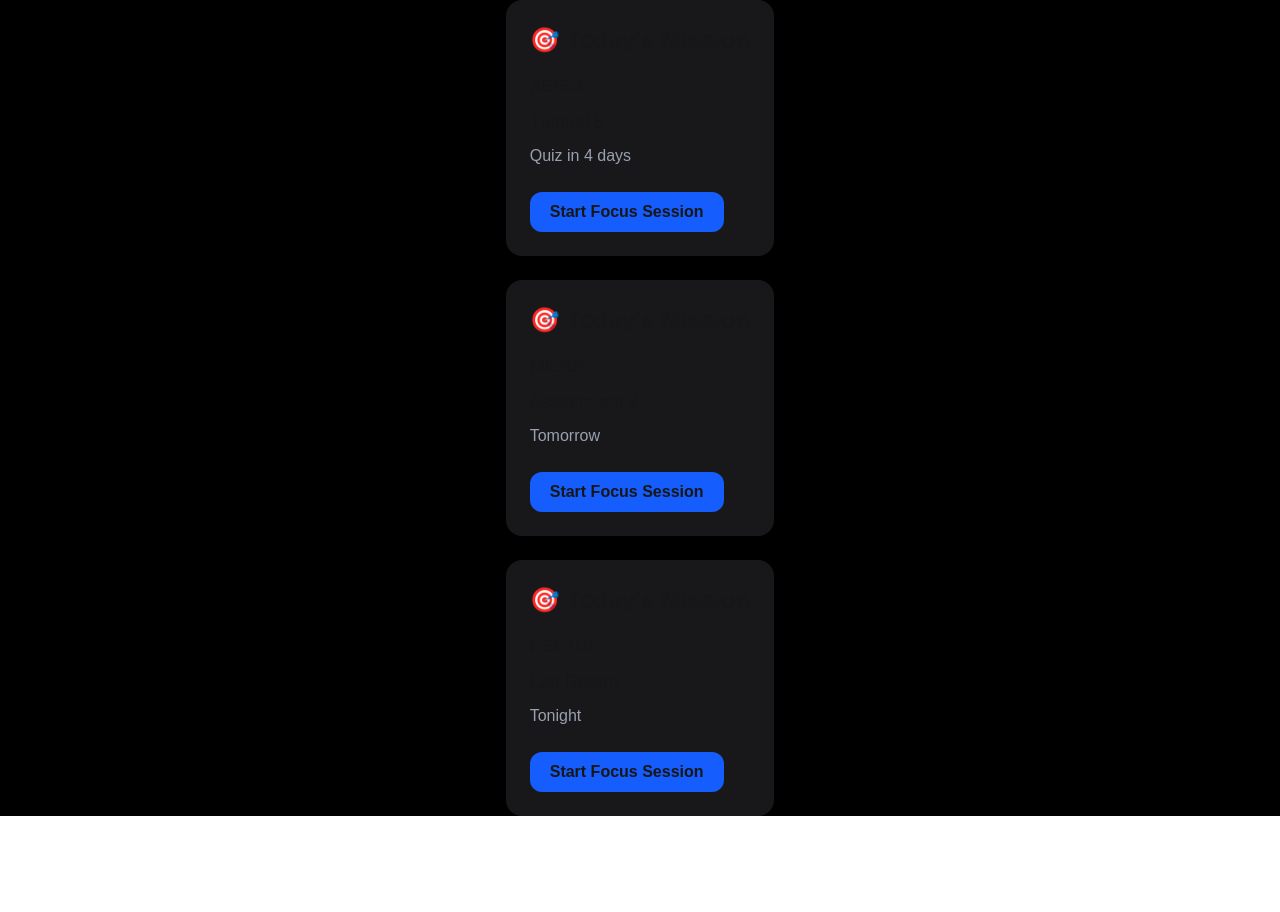
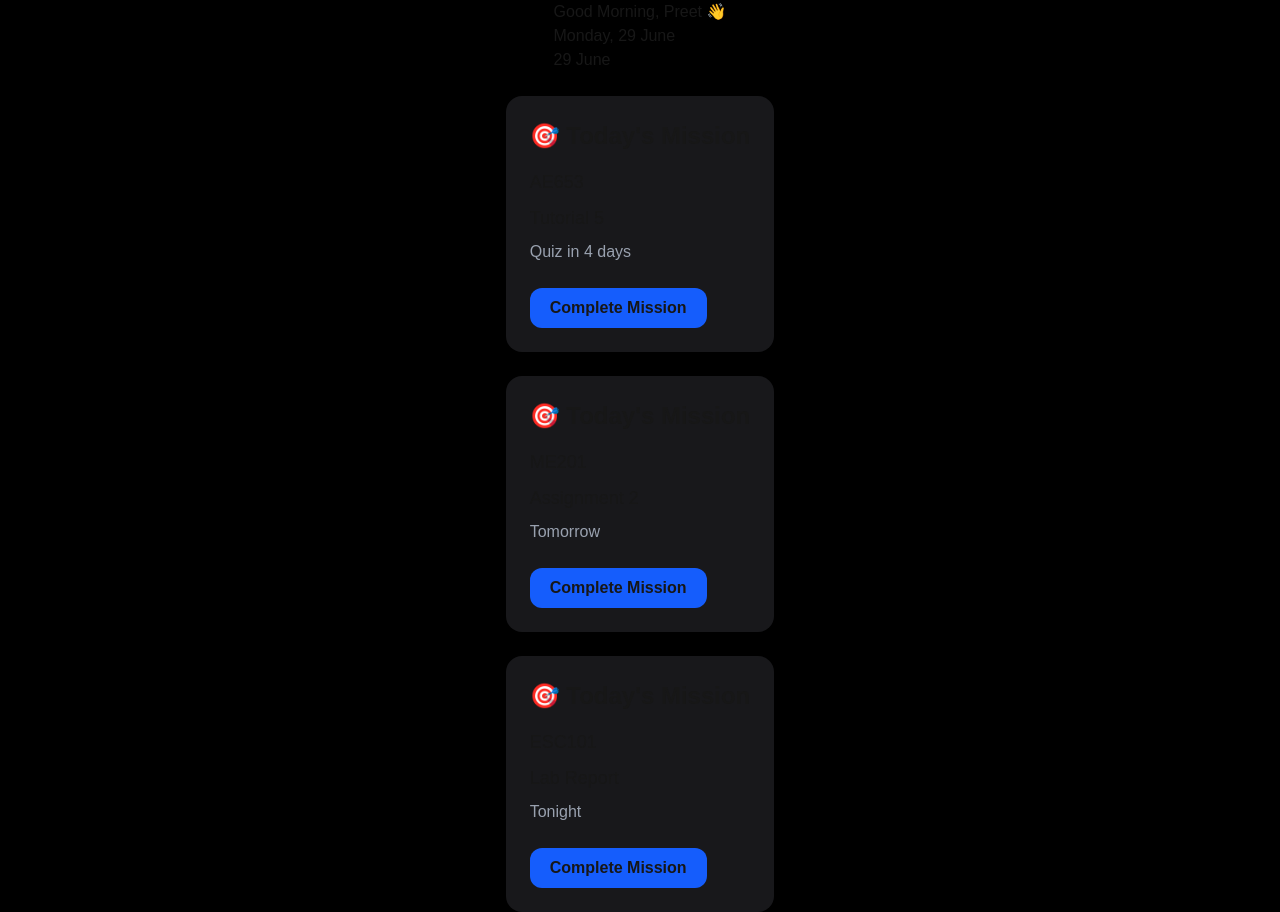
Before and after one commit to time-ninja/atlas-os, a Next.js app: page / in a window 1280 px wide. Before the commit the page ends 816 px from the top, so only its background shows below. Built offline with nearby package versions, Linux system fonts and the light colour scheme.

Commit message:
Day 4: Mission completion state and conditional rendering

```diff
--- a/src/app/page.tsx
+++ b/src/app/page.tsx
@@ -2,6 +2,8 @@
 
 import { useState } from "react";
 import MissionCard from "../components/missioncard";
+import Header from "../components/Header";
+
 
 const initialMissions = [
   {
@@ -39,17 +41,22 @@ export default function Home() {
     return mission;
   });
 
+  console.log(updatedMissions);
+
   setMissions(updatedMissions);
   }
 
   return (
+
     <main className="min-h-screen flex flex-col items-center justify-center gap-6 bg-black">
+      <Header />
       {missions.map((mission) => (
         <MissionCard
           key={mission.subject}
           subject={mission.subject}
           task={mission.task}
           deadline={mission.deadline}
+          completed={mission.completed}
           onComplete={completeMission}
         />
       ))}
--- /dev/null
+++ b/src/components/Header.tsx
@@ -0,0 +1,9 @@
+export default function Header() {
+  return (
+    <div>
+      <h2>Good Morning, Preet 👋</h2>
+      <p>Monday, 29 June</p>
+      <p>29 June</p>
+    </div>
+  );
+}
--- a/src/components/missioncard.tsx
+++ b/src/components/missioncard.tsx
@@ -2,28 +2,46 @@ type MissionCardProps = {
   subject: string;
   task: string;
   deadline: string;
+  onComplete: (subject: string) => void;
+  completed: boolean;
 };
 
-export default function MissionCard(props: MissionCardProps) {
+
+export default function MissionCard({
+  subject,
+  task,
+  deadline,
+  completed,
+  onComplete,
+}: MissionCardProps) {
   return (
     <div className="rounded-2xl bg-zinc-900 p-6">
       <h2 className="text-2xl font-bold">🎯 Today's Mission</h2>
 
       <p className="mt-4 text-lg">
-        {props.subject}
+        {subject}
       </p>
 
       <p className="mt-2 text-lg">
-        {props.task}
+        {task}
       </p>
 
       <p className="mt-2 text-gray-400">
-        {props.deadline}
+        {deadline}
       </p>
 
-      <button className="mt-6 rounded-xl bg-blue-600 px-5 py-2 font-semibold hover:bg-blue-500">
-        Start Focus Session
-      </button>
+   {completed ? (
+  <p className="mt-6 text-green-400 font-semibold">
+    ✅ Mission Completed
+  </p>
+) : (
+  <button
+    onClick={() => onComplete(subject)}
+    className="mt-6 rounded-xl bg-blue-600 px-5 py-2 font-semibold hover:bg-blue-500"
+  >
+    Complete Mission
+  </button>
+)}
     </div>
   );
 }
```
Also changed, not shown: src/components/GymCard.tsx (added), src/components/NextClassCard.tsx (added), src/components/ProgressCard.tsx (added).
